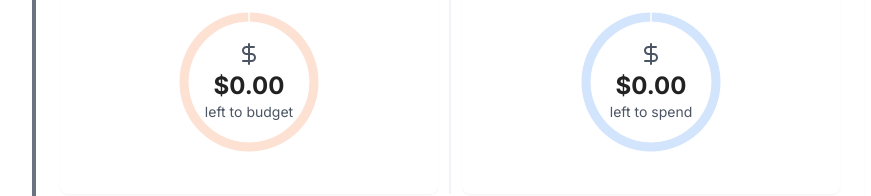
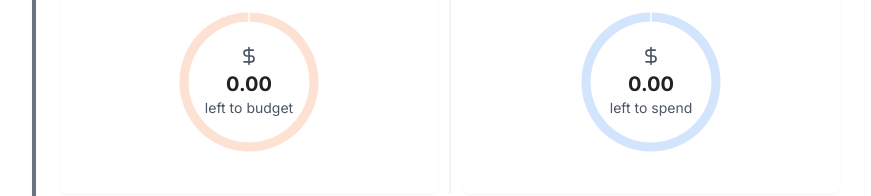
Before and after one commit to Ralphbenedict/paycheck-planner-simplified, a React (Vite) app: page /period/1 in a window 1280 px wide. Shown: the part 1135-1331 px from the top of the page, without its empty margins (192-1063 px from the left). Built offline with nearby package versions, Linux system fonts and the light colour scheme.

Commit message:
Refactor: Improve graph display
Reduce numeral size and remove redundant dollar signs in graphs.

```diff
--- a/src/components/BudgetGraphs.tsx
+++ b/src/components/BudgetGraphs.tsx
@@ -42,9 +42,13 @@ const BudgetGraphs = ({ totalIncome, totalBudgeted, totalActual }: BudgetGraphsP
             </PieChart>
           </ResponsiveContainer>
           <div className="absolute inset-0 flex flex-col items-center justify-center">
-            <DollarSign className="w-6 h-6 mb-1 text-gray-600" />
-            <span className="text-2xl font-bold text-[#222222]">
-              {amount.toLocaleString('en-US', { style: 'currency', currency: 'USD' })}
+            <DollarSign className="w-5 h-5 mb-1 text-gray-600" />
+            <span className="text-xl font-bold text-[#222222]">
+              {amount.toLocaleString('en-US', {
+                minimumFractionDigits: 2,
+                maximumFractionDigits: 2,
+                useGrouping: true
+              })}
             </span>
             <span className="text-sm text-gray-600">
               {title.toLowerCase()}
```
